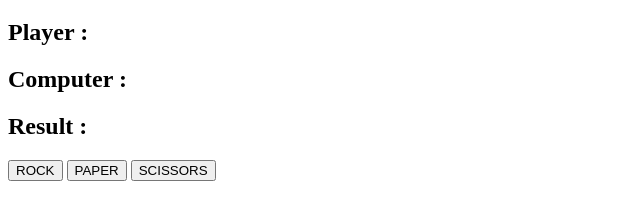
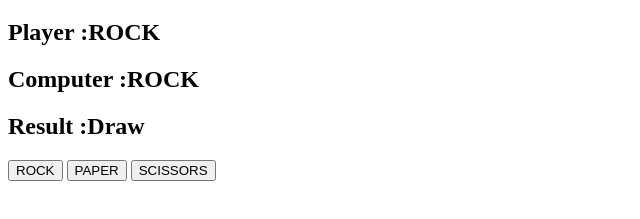
Before and after one commit to aryanDevAK/RockPaperScissorsGame, a plain HTML site: page index.html in a window 1280 px wide. Both pictures are taken after a click on the button "ROCK". Shown: the part 61-280 px from the top of the page, without its empty margins (0-640 px from the left). Drawn offline with Linux system fonts and the light colour scheme.

Commit message:
JavaScript Practice

```diff
--- a/index.html
+++ b/index.html
@@ -17,5 +17,6 @@
       <button class="choiceBtn">PAPER</button>
       <button class="choiceBtn">SCISSORS</button>
     </div>
+    <script src="./index.js"></script>
   </body>
 </html>
--- a/index.js
+++ b/index.js
@@ -1,14 +1,14 @@
 const playerText = document.querySelector("#player");
-const computerText = document.querySelector("computer");
+const computerText = document.querySelector("#computer");
 const resultText = document.querySelector("#result");
-const buttons = document.querySelector(".choiceBtn");
+const buttons = document.querySelectorAll(".choiceBtn");
 
-let player,computer,result
-buttons.forEach(button => button.addEventListner("click", () => {
+let player, computer, result;
+buttons.forEach(button => button.addEventListener("click", () => {
     player = button.textContent;
     computerTurn();
-    playerText.textContent = `${player}`;
-    computerText.textContent = `${computer}`;
+    playerText.textContent = player;
+    computerText.textContent = computer;
     resultText.textContent = checkWinner();
 }))
 
@@ -29,12 +29,12 @@ function checkWinner() {
         return "Draw";
     }
     else if (player == "ROCK") {
-        computer == "SCISSORS" ? "You WIN!" : "You LOOSE!";
+        return computer == "SCISSORS" ? "You WIN!" : "You LOOSE!";
     }
     else if (player == "PAPER") {
-        computer == "ROCK" ? "You WIN!" : "You Loose!";
+        return computer == "ROCK" ? "You WIN!" : "You Loose!";
     }
     else if (player == "SCISSORS") {
-        computer == "PAPER" ? "You WIN!" : "You Loose!";
+        return computer == "PAPER" ? "You WIN!" : "You Loose!";
     }
 }
```
